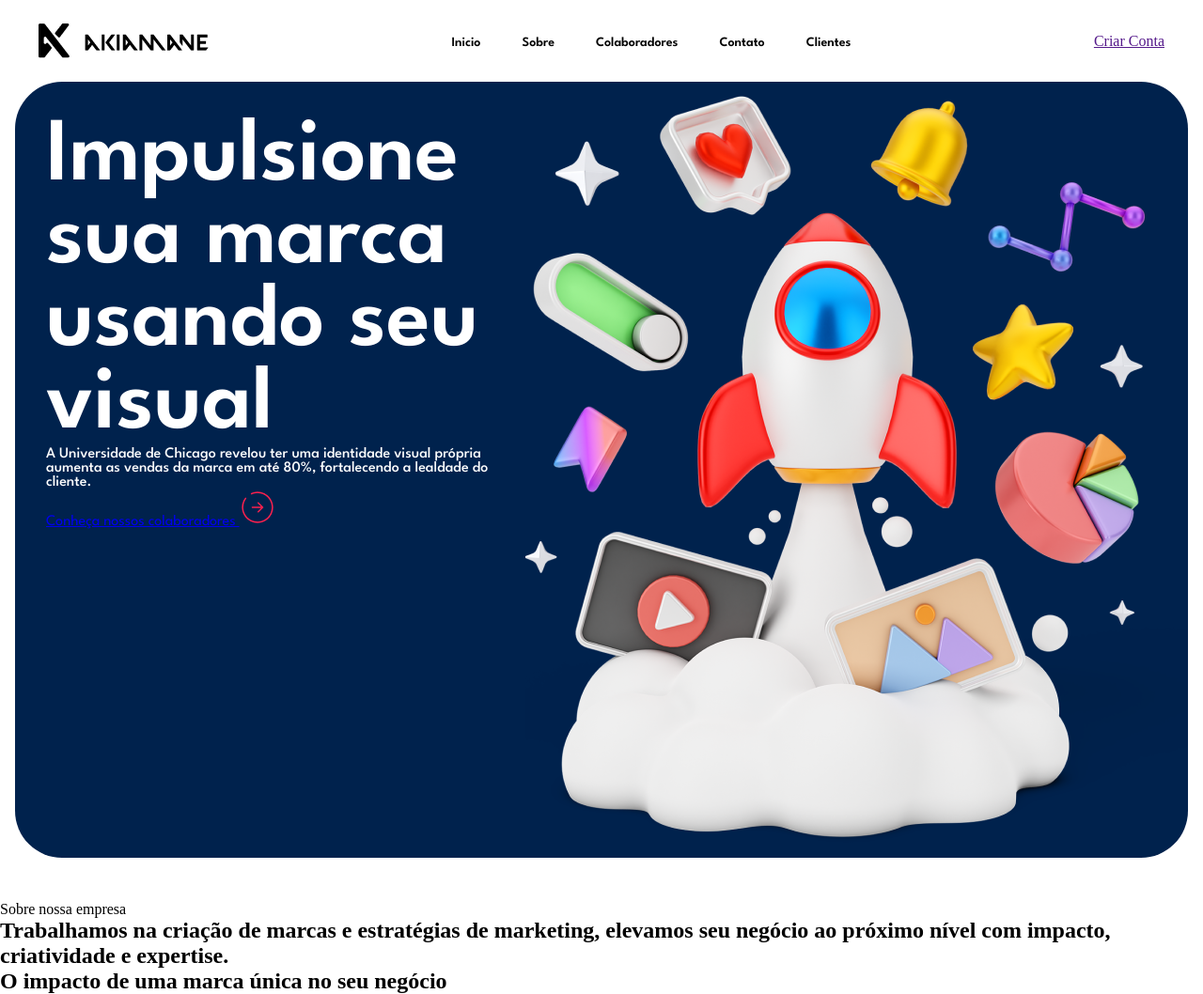
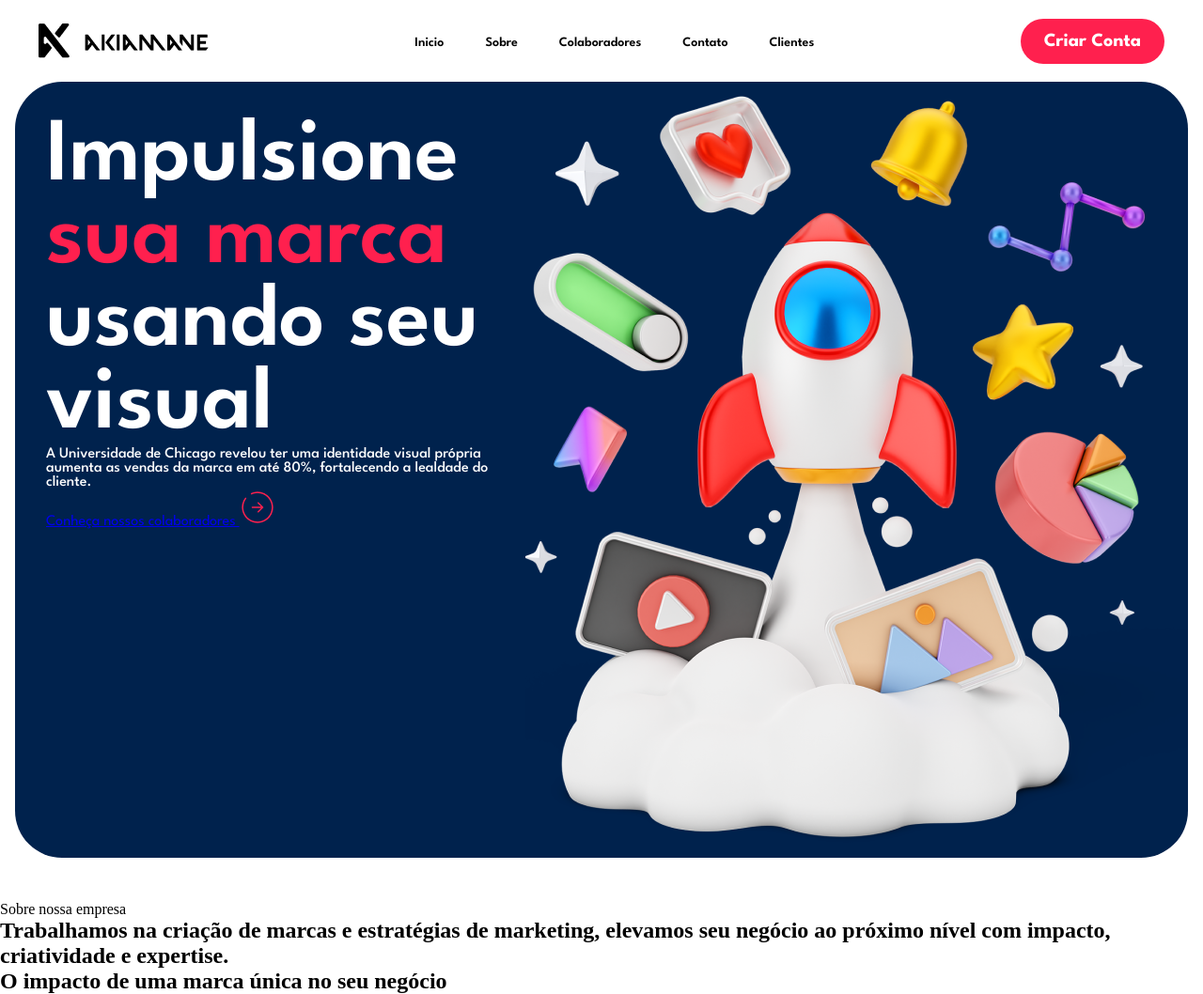
Before and after one commit to KiaraAlkins/prototipo_akiamane, a plain HTML site: page index.html in a window 1280 px wide. Shown: the whole page at 94% size. Drawn offline with Linux system fonts and the light colour scheme.

Commit message:
Fontes adicionadas

```diff
--- a/index.html
+++ b/index.html
@@ -25,7 +25,7 @@
     <section class="container__principal">
 
         <div class="container__divisao">
-            <h1 class="container__titulo">Impulsione <span>sua marca</span> usando seu visual</h1>
+            <h1 class="container__titulo">Impulsione <span class="marca__texto">sua marca</span> usando seu visual</h1>
             <p class="container__paragrafo">A Universidade de Chicago revelou ter uma identidade visual própria aumenta
                  as vendas da marca em até 80%, fortalecendo  a lealdade do cliente.</p>
 
--- a/style/style.css
+++ b/style/style.css
@@ -1,4 +1,6 @@
 @import url('https://fonts.googleapis.com/css2?family=League+Spartan:wght@100..900&display=swap');
+@import url('/assets/new/Spartan-Regular.ttf;');
+
 
 :root {
 
@@ -8,7 +10,7 @@
 body {
 
     box-sizing: border-box;
-
+    height: 100vh;
 }
 
 * {
@@ -35,6 +37,19 @@ body {
     text-decoration: none;
 }
 
+.cabecalho-botao-CC {
+
+    padding: 15px 25px;
+    background-color: #FF204E;
+    color: white;
+    border-radius: 28px;
+
+    font-size: 20px;
+    text-decoration: none;
+    font-family: var(--fonte-principal);
+    font-weight: 700;
+}
+
 .container__principal {
     margin: 0 16px;
     background-color: #00224D;
@@ -45,6 +60,9 @@ body {
 
 .container__divisao {
 
+    display: flex;
+    flex-direction: column;
+    width: 540px;
     margin-top: 37px;
     margin-left: 33px;
     font-family: var(--fonte-principal)
@@ -58,6 +76,11 @@ body {
     font-weight: 600;
 }
 
+.marca__texto {
+
+    color: #FF204E;
+}
+
 .container__paragrafo {
 
     color: white;
```
Also changed, not shown: assets/new/Spartan-Black.ttf (added), assets/new/Spartan-Bold.ttf (added), assets/new/Spartan-ExtraBold.ttf (added), assets/new/Spartan-ExtraLight.ttf (added), assets/new/Spartan-Light.ttf (added), assets/new/Spartan-Medium.ttf (added), assets/new/Spartan-Regular.ttf (added), assets/new/Spartan-SemiBold.ttf (added), assets/new/Spartan-Thin.ttf (added).
